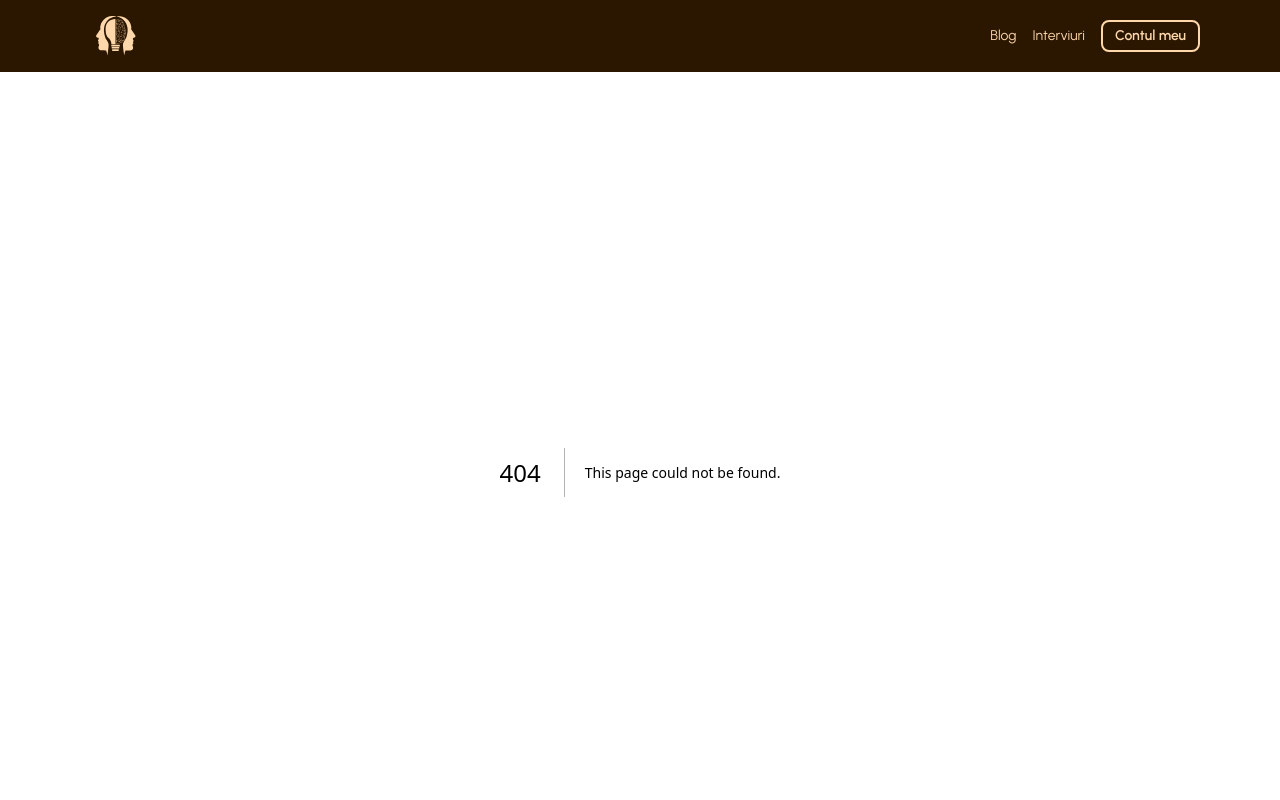
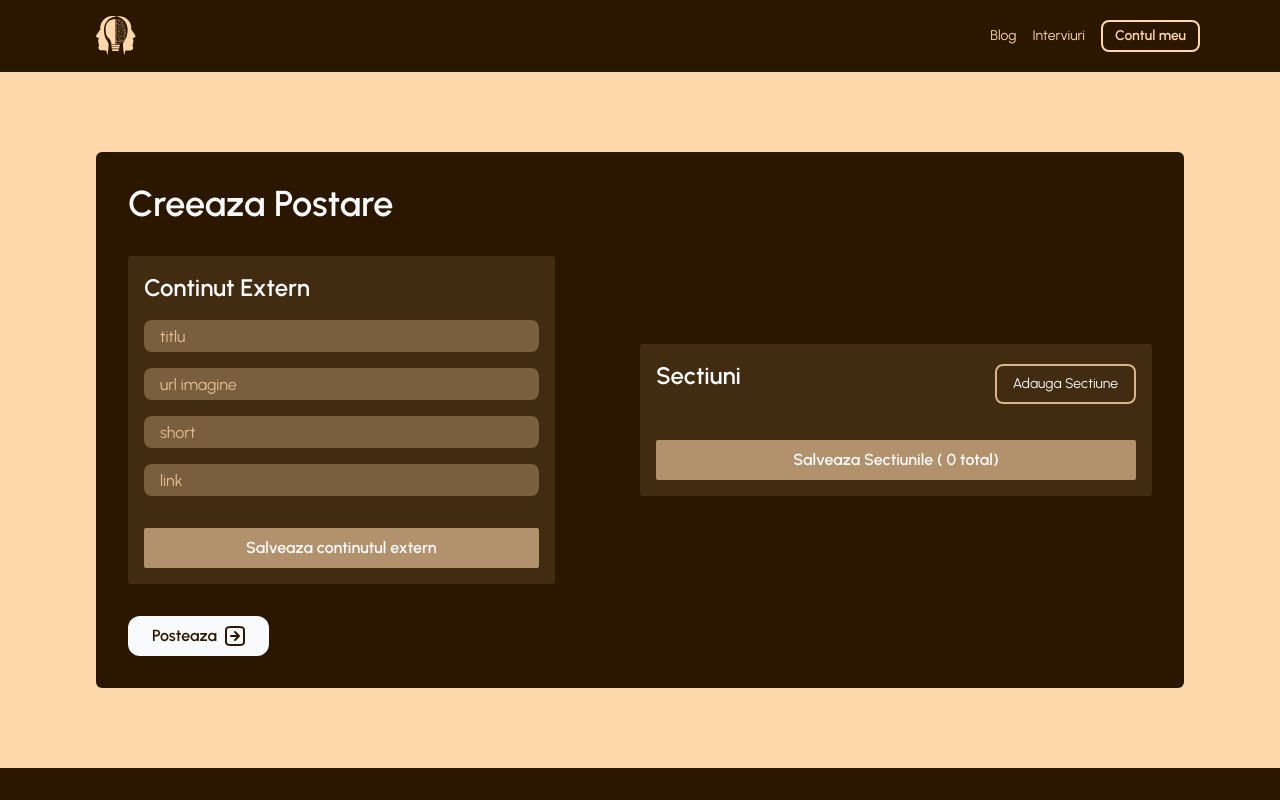
Before and after one commit to antoniogrosu/teen-psychology-blog, a Next.js app: page /admin in a window 1280 px wide. Before the commit this address had no page. Shown: the top 800 px of the page. Built offline with nearby package versions, Linux system fonts and the light colour scheme; no server answers.

Commit message:
put data in db

```diff
--- /dev/null
+++ b/src/components/postForm.js
@@ -0,0 +1,277 @@
+import { useEffect, useState, useRef } from "react";
+import { useRouter } from "next/router";
+import { Image } from "next/image";
+import Section from "@/components/section";
+
+function postForm() {
+  //key prop
+  function generateId() {
+    return Math.random().toString(36).substr(2, 9);
+  }
+
+  //pentru partea de continut extern
+  const title = useRef();
+  const image = useRef();
+  const id = useRef();
+  const short = useRef();
+  const router = useRouter();
+  const [externalForm, setExternalForm] = useState(true);
+
+  //data din db
+  const [data, setData] = useState();
+
+  //date noi
+  const [newData, setNewData] = useState({});
+
+  //array-ul cu sectiuni
+  const [sections, setSections] = useState([]);
+
+  //form-ul pt sectiuni
+  const [sectionsForm, setSectionsForm] = useState(false);
+
+  //pentru partea de sectiuni
+  const subtitle = useRef();
+  const subImage = useRef();
+  const listTitle = useRef();
+  const [p, setP] = useState("");
+  const [paragraphs, setParagraphs] = useState([]);
+  const [bullet, setBullet] = useState("");
+  const [bullets, setBullets] = useState([]);
+  const [list, setList] = useState({});
+
+  //functia de fetching din db
+  async function getData() {
+    const res = await fetch(
+      "https://blog-d9dcf-default-rtdb.europe-west1.firebasedatabase.app/data.json"
+    );
+    const data = await res.json();
+    setData(data);
+  }
+  useEffect(() => {
+    getData();
+  }, []);
+
+  //functia pentru postare
+  function sendData() {
+    const submitting = {
+      ...data,
+      blogs: [
+        ...data.blogs,
+        {
+          id: newData.id,
+          title: newData.title,
+          short: newData.short,
+          image: newData.image,
+          sections: newData.sections,
+        },
+      ],
+    };
+    fetch(
+      "https://blog-d9dcf-default-rtdb.europe-west1.firebasedatabase.app/data.json",
+      {
+        method: "PUT",
+        headers: {
+          "Content-Type": "application/json",
+        },
+        body: JSON.stringify(submitting),
+      }
+    )
+      .then((response) => {
+        if (!response.ok) {
+          throw new Error("Network response was not ok");
+        }
+        return response.json();
+      })
+      .then((data) => {})
+      .catch((error) => {
+        console.error("There was a problem with the fetch operation:", error);
+      });
+    router.push(`/blog/${newData.id}`);
+  }
+
+  //salveaza continut extern
+  function submitFirst(event) {
+    event.preventDefault();
+    setNewData({
+      title: title.current.value,
+      image: image.current.value,
+      id: id.current.value,
+      short: short.current.value,
+      sections: sections,
+    });
+    setExternalForm(false);
+  }
+  //salveaza sectiuni
+  function submitSeconds() {
+    setNewData({ ...newData, sections: sections });
+    setSectionsSetter(false);
+  }
+
+  //form state change pentru sectiuni
+  function toggleSectionForm() {
+    setSectionsForm((form) => !form);
+  }
+  const [sectionsSetter, setSectionsSetter] = useState(true);
+
+  //salveaza sectiunea curenta
+  function saveCurrentSection() {
+    setSections([
+      ...sections,
+      {
+        subtitle: subtitle.current.value,
+        image: subImage.current.value,
+        paragraphs: paragraphs,
+        list: list,
+      },
+    ]);
+    setSectionsForm(false);
+  }
+
+  //adauga paragraf in array
+  function addParagraph() {
+    setParagraphs([...paragraphs, p]);
+  }
+
+  //adauga bullet in array
+  function addBullet() {
+    setBullets([...bullets, bullet]);
+    setList({ text: listTitle.current.value, bullets: bullets });
+  }
+  return (
+    <div className="bg-brown rounded-md p-8 rounde">
+      <h1 className="urbanist text-4xl text-gray-50 mb-8 font-semibold">
+        Creeaza Postare
+      </h1>
+      <div className="flex md:items-center md:justify-between md:flex-row flex-col gap-8 md:gap-0">
+        {externalForm && (
+          <form
+            className="w-full md:w-5/12 bg-orange-200/10 p-4 rounded-sm"
+            onSubmit={submitFirst}
+          >
+            <h1 className="urbanist text-gray-50 mb-4 text-2xl font-semibold">
+              Continut Extern
+            </h1>
+            <input
+              type="text"
+              ref={title}
+              placeholder="titlu"
+              className="w-full block mb-4 text-gray-50 indent-4 rounded-lg h-8 placeholder:urbanist urbanist bg-orange-200/30 placeholder:text-orange-200/80"
+            ></input>
+            <input
+              type="text"
+              ref={image}
+              placeholder="url imagine"
+              className="w-full block mb-4 text-gray-50 indent-4 rounded-lg h-8 placeholder:urbanist urbanist bg-orange-200/30 placeholder:text-orange-200/80"
+            ></input>
+            <input
+              type="text"
+              ref={short}
+              placeholder="short"
+              className="w-full mb-4 text-gray-50 block indent-4 rounded-lg h-8 placeholder:urbanist urbanist bg-orange-200/30 placeholder:text-orange-200/80"
+            ></input>
+            <input
+              type="text"
+              ref={id}
+              placeholder="link"
+              className="w-full text-gray-50 12 block indent-4 rounded-lg h-8 placeholder:urbanist urbanist bg-orange-200/30 placeholder:text-orange-200/80"
+            ></input>
+            <button className="font-semibold px-4 py-2 bg-orange-200/60 mt-8 w-full urbanist text-gray-50 rounded-sm">
+              Salveaza continutul extern
+            </button>
+          </form>
+        )}
+        {sectionsSetter && (
+          <div className="md:w-6/12 bg-orange-200/10 p-4 rounded-sm">
+            <div className="flex items-center  justify-between">
+              <h1 className="urbanist text-gray-50 mb-4 text-2xl font-semibold">
+                Sectiuni
+              </h1>
+              <button
+                onClick={toggleSectionForm}
+                className="border-2 border-orange-200/80 urbanist text-sm text-gray-50 px-4 py-2 rounded-lg"
+              >
+                Adauga Sectiune
+              </button>
+            </div>
+            {sectionsForm && (
+              <form className="w-full mt-4" onSubmit={saveCurrentSection}>
+                <input
+                  type="text"
+                  ref={subtitle}
+                  placeholder="subtitlu"
+                  className="mb-4 text-gray-50 block indent-4 rounded-lg h-8 placeholder:urbanist urbanist bg-orange-200/30 placeholder:text-orange-200/80"
+                ></input>
+                <input
+                  type="text"
+                  ref={subImage}
+                  placeholder="imagine"
+                  className="mb-4 text-gray-50 12 block indent-4 rounded-lg h-8 placeholder:urbanist urbanist bg-orange-200/30 placeholder:text-orange-200/80"
+                ></input>
+                <textarea
+                  onChange={(e) => {
+                    setP(e.target.value);
+                  }}
+                  value={p}
+                  className="w-full h-24 rounded-lg text-gray-50 p-4 bg-orange-200/30 urbanist placeholder:text-orange-200/80"
+                  placeholder="paragraf"
+                ></textarea>
+                <button
+                  type="button"
+                  onClick={addParagraph}
+                  className="ml-8 block px-4 mb-4 mt-2 urbanist font-semibold text-gray-50 py-1 rounded-md bg-orange-200/30 border-2 border-orange-200"
+                >
+                  + paragraf
+                </button>
+                <input
+                  type="text"
+                  ref={listTitle}
+                  placeholder="titlu lista"
+                  className="mb-4 text-gray-50 12 block indent-4 rounded-lg h-8 placeholder:urbanist urbanist bg-orange-200/30 placeholder:text-orange-200/80"
+                ></input>
+                <textarea
+                  onChange={(e) => {
+                    setBullet(e.target.value);
+                  }}
+                  value={bullet}
+                  className="w-full h-24 rounded-lg text-gray-50 p-4 bg-orange-200/30 urbanist placeholder:text-orange-200/80"
+                  placeholder="paragraf"
+                ></textarea>
+                <button
+                  type="button"
+                  onClick={addBullet}
+                  className="ml-8 block px-4 mt-2 urbanist font-semibold text-gray-50 py-1 rounded-md bg-orange-200/30 border-2 border-orange-200"
+                >
+                  + bullet
+                </button>
+                <button
+                  onClick={saveCurrentSection}
+                  type="button"
+                  className="px-4 py-2 bg-orange-200/60 mt-8 urbanist text-gray-50 rounded-sm"
+                >
+                  Salveaza Sectiunea
+                </button>
+              </form>
+            )}
+            {!sectionsForm && (
+              <button
+                type="button"
+                onClick={submitSeconds}
+                className="w-full font-semibold px-4 py-2 bg-orange-200/60 mt-8 urbanist text-gray-50 rounded-sm"
+              >
+                Salveaza Sectiunile ( {sections.length} total)
+              </button>
+            )}
+          </div>
+        )}
+      </div>
+      <button
+        onClick={sendData}
+        className="mt-8 flex items-center justify-around px-6 py-2 bg-gray-50 text-brown rounded-xl urbanist font-semibold"
+      >
+        <p className="mr-2">Posteaza</p>
+        <img src="/adminPost.svg"></img>
+      </button>
+    </div>
+  );
+}
+export default postForm;
--- /dev/null
+++ b/src/pages/admin.js
@@ -0,0 +1,13 @@
+import PostForm from "@/components/postForm";
+import { useState } from "react";
+function Admin() {
+  const [post, setPost] = useState(true);
+  const [dashboard, setDashboard] = useState(false);
+  const [ai, setAi] = useState(false);
+  return (
+    <div className="bg-orange-200 px-4 py-20 md:px-24 md:py-20">
+      {post && <PostForm />}
+    </div>
+  );
+}
+export default Admin;
```
Also changed, not shown: public/adminPost.svg (added).
